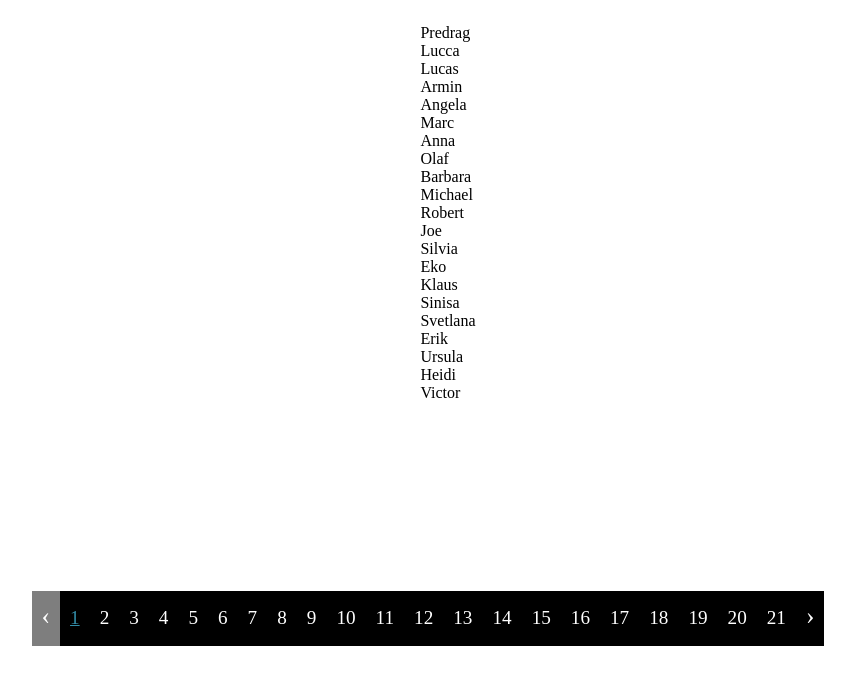
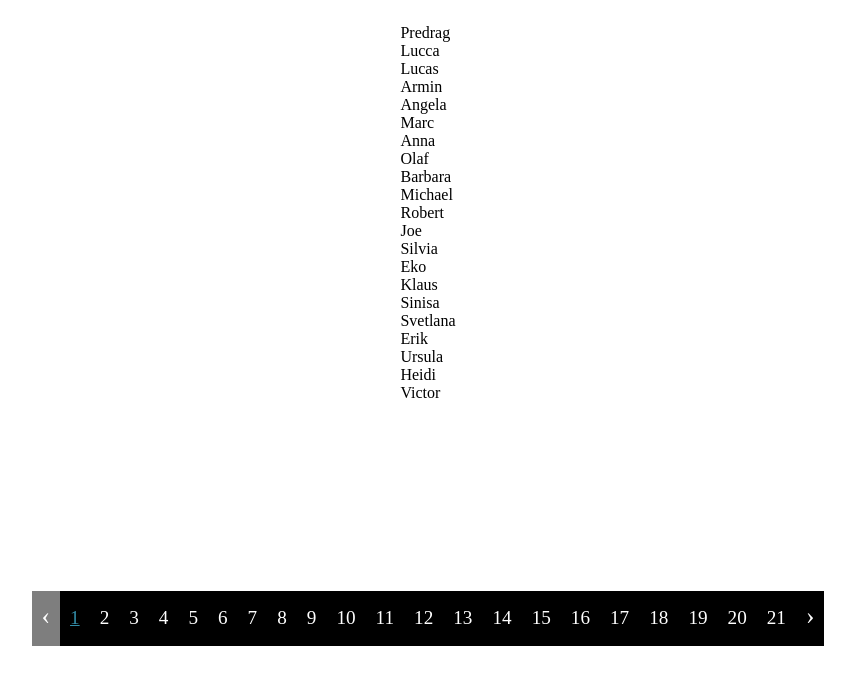
Before and after one commit to Predrag09/pagination-test, an Angular app: page / in a window 1280 px wide. Shown: the top 684 px of the page, without its empty margins (212-1067 px from the left). Built offline with nearby package versions, Linux system fonts and the light colour scheme.

Commit message:
Center list and format

```diff
--- a/src/app/items/items.component.scss
+++ b/src/app/items/items.component.scss
@@ -1,3 +1,7 @@
 ul {
     list-style: none;
+    display: flex;
+    flex-direction: column;
+    justify-content: center;
+    padding-inline-start: 0px;
 }
--- a/src/app/pagination/pagination.module.ts
+++ b/src/app/pagination/pagination.module.ts
@@ -2,8 +2,6 @@ import { NgModule } from '@angular/core';
 import { CommonModule } from '@angular/common';
 
 import { PaginationComponent } from './components/pagination/pagination.component';
-
-
 
 @NgModule({
   declarations: [
```
Also changed, not shown: src/app/app.component.scss (line endings or trailing spaces), 2 other files (tests, documents, lock files or other folders).
